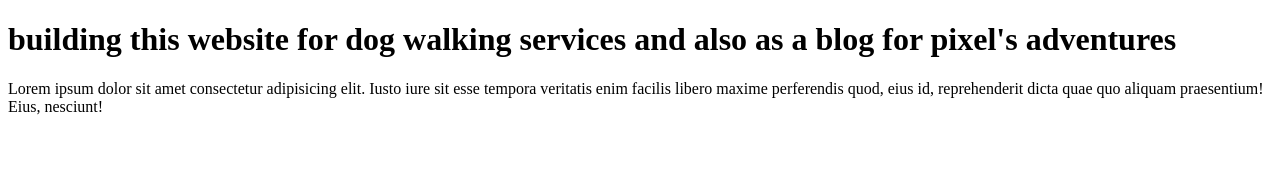
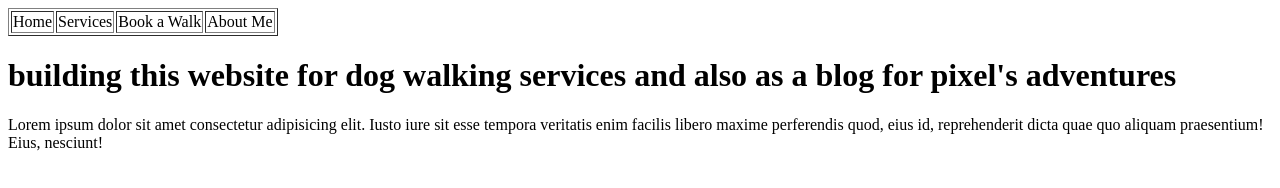
Before and after one commit to mistermappy123/staticwebsite, a plain HTML site: page index.html in a window 1280 px wide. Drawn offline with Linux system fonts and the light colour scheme.

Commit message:
adding table

```diff
--- a/index.html
+++ b/index.html
@@ -5,6 +5,16 @@
         <link rel="icon" type="image/ico" href="pawprint.ico" />
     </head>
     <body>
+        <table border="1">
+            <tbody>
+                <tr>
+                    <td>Home</td>
+                    <td>Services</td>
+                    <td>Book a Walk</td>
+                    <td>About Me</td>
+                </tr>
+            </tbody>
+        </table>
         <h1>building this website for dog walking services and also as a blog for pixel's adventures</h1>
         <p>Lorem ipsum dolor sit amet consectetur adipisicing elit. Iusto iure sit esse tempora veritatis enim facilis libero maxime perferendis quod, eius id, reprehenderit dicta quae quo aliquam praesentium! Eius, nesciunt!
         </p>
```
